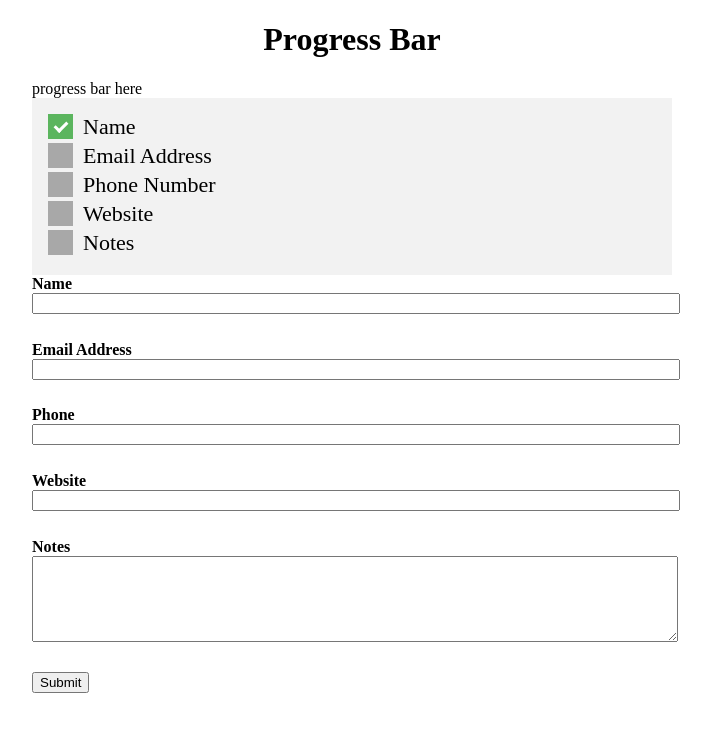
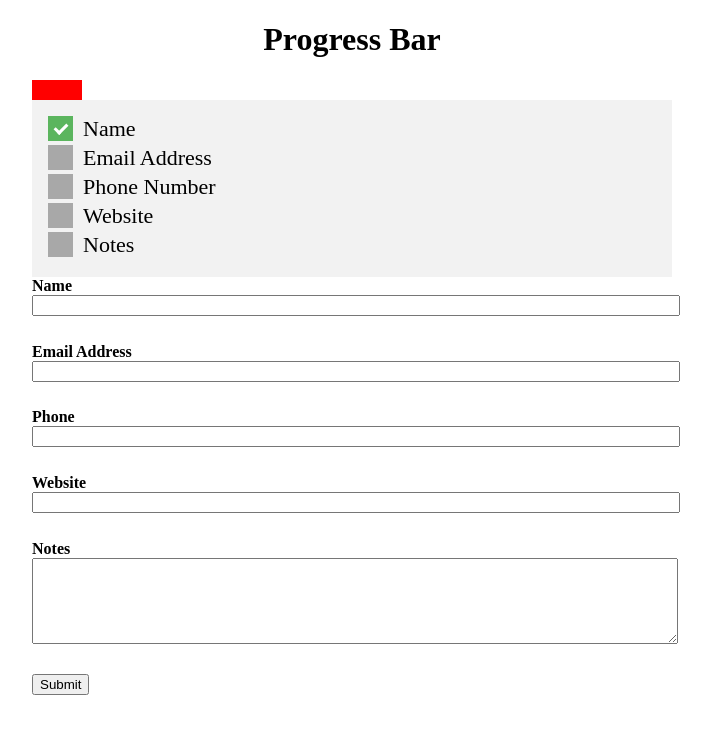
Before and after one commit to Marvelxy/form-progress-tracker, a plain HTML site: page index.html in a window 1280 px wide. Shown: the whole page, without its empty margins (288-999 px from the left). Drawn offline with Linux system fonts and the light colour scheme.

Commit message:
Add test progress class.

```diff
--- a/index.html
+++ b/index.html
@@ -10,7 +10,9 @@
 
 	<!-- Show form progress here -->
 	<div id="progress">
-		<div class="progress">progress bar here</div>
+		<div class="progress p10">
+			<div id="progress-color" class="p10"></div>
+		</div>
 		<div class="tasks">
 			<label class="container">Name
 			  <input type="checkbox" checked="checked" disabled>
--- /dev/null
+++ b/script.js
@@ -0,0 +1,4 @@
+(function() {
+
+
+})();
--- a/style.css
+++ b/style.css
@@ -43,6 +43,12 @@ textarea {
 
 #progress .tasks label {
 	font-weight: normal;
+}
+
+.progress .p10{
+	background-color: red;
+	width: 50px;
+	height: 20px;
 }
 
 /* The container */
```
